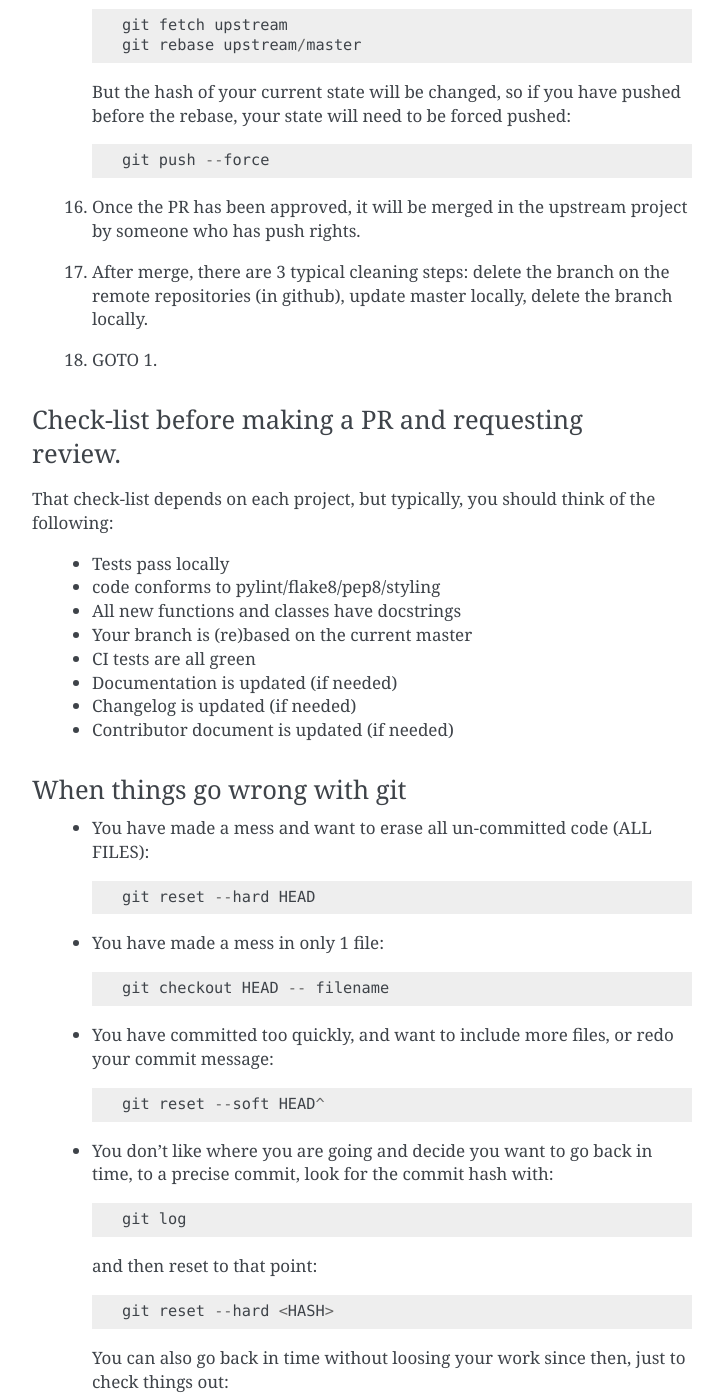
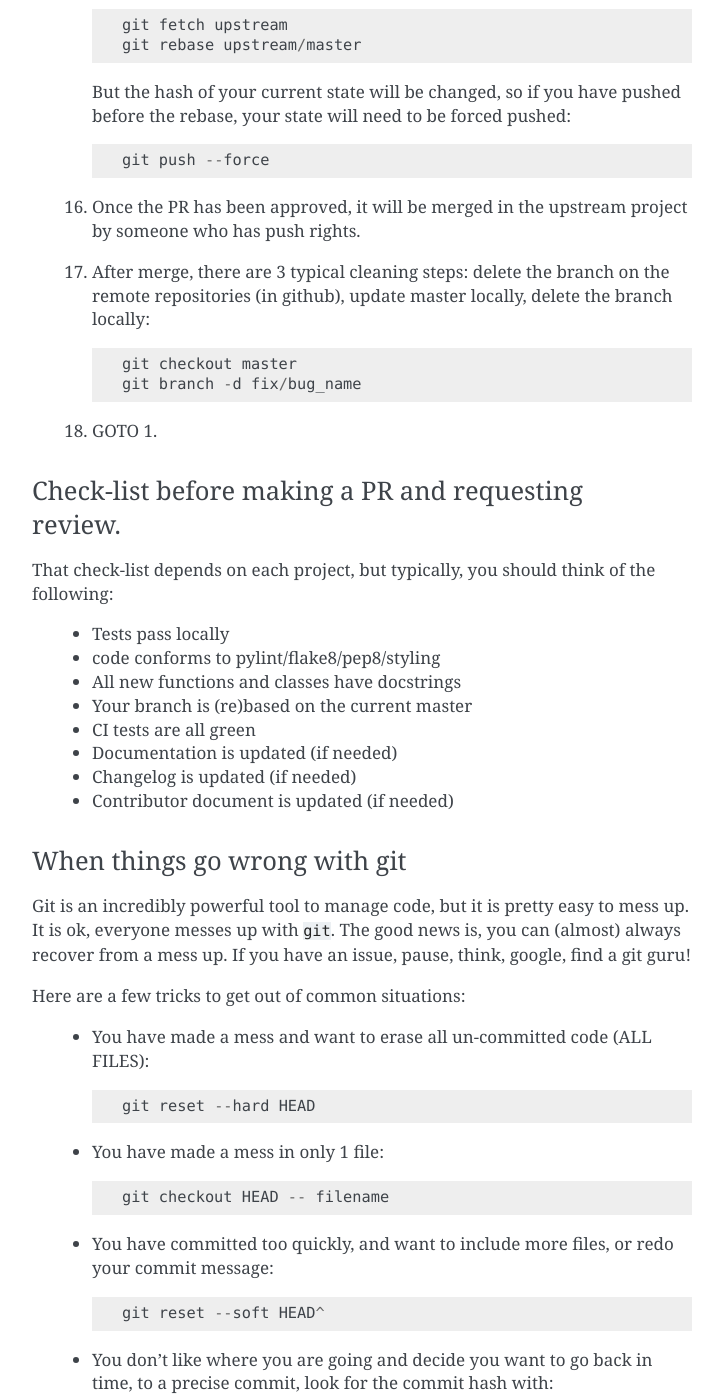
Before and after one commit to jonathanrocher/sprint_tutorial, a Sphinx documentation site: the page built from doc/how_to_sprint.rst, in a window 1280 px wide and 1400 px high, scrolled down 4072 px. Shown: the whole window, without its empty margins (388-1111 px from the left). Built offline with Sphinx 7.4.7, drawn with Linux system fonts in a browser that asks for light colours.

Commit message:
Add git br -d command. Add more text around messing up.

```diff
--- a/doc/how_to_sprint.rst
+++ b/doc/how_to_sprint.rst
@@ -195,7 +195,10 @@
 
   #. After merge, there are 3 typical cleaning steps: delete the branch on the
      remote repositories (in github), update master locally, delete the branch
-     locally.
+     locally::
+
+        git checkout master
+        git branch -d fix/bug_name
 
   #. GOTO 1.
 
@@ -218,6 +221,12 @@
 
 When things go wrong with git
 -----------------------------
+Git is an incredibly powerful tool to manage code, but it is pretty easy to
+mess up. It is ok, everyone messes up with ``git``. The good news is, you can
+(almost) always recover from a mess up. If you have an issue, pause, think,
+google, find a git guru!
+
+Here are a few tricks to get out of common situations:
 
   * You have made a mess and want to erase all un-committed code (ALL FILES)::
 
```
